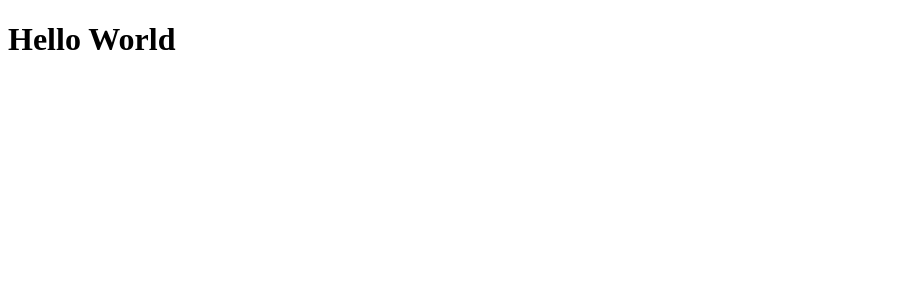
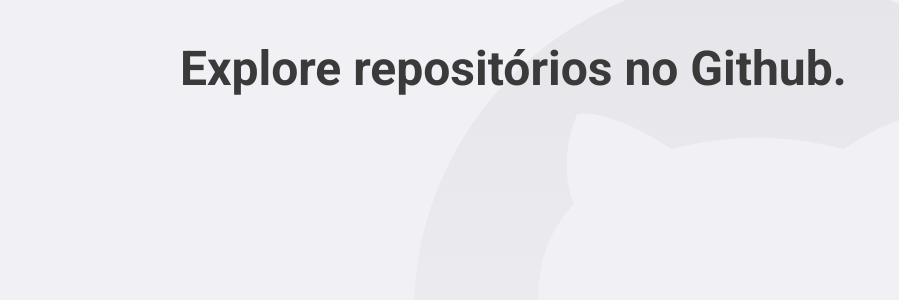
Before and after one commit to Qnedy/github-explorer, a React (Create React App) app: page / in a window 1280 px wide. Shown: the top 300 px of the page, without its empty margins (0-899 px from the left). Built offline with nearby package versions, Linux system fonts and the light colour scheme.

Commit message:
added global styles with styled components

```diff
--- a/package.json
+++ b/package.json
@@ -10,9 +10,12 @@
     "@types/node": "^12.0.0",
     "@types/react": "^16.9.0",
     "@types/react-dom": "^16.9.0",
+    "@types/styled-components": "^5.1.1",
     "react": "^16.13.1",
     "react-dom": "^16.13.1",
+    "react-router-dom": "^5.2.0",
     "react-scripts": "3.4.1",
+    "styled-components": "^5.1.1",
     "typescript": "~3.7.2"
   },
   "scripts": {
@@ -34,6 +37,7 @@
     ]
   },
   "devDependencies": {
+    "@types/react-router-dom": "^5.1.5",
     "@typescript-eslint/eslint-plugin": "^3.6.0",
     "@typescript-eslint/parser": "^3.6.0",
     "eslint": "6.8.0",
--- a/public/index.html
+++ b/public/index.html
@@ -6,6 +6,8 @@
     <meta name="theme-color" content="#3a3a3a" />
 
     <title>Github Explorer</title>
+
+    <link href="https://fonts.googleapis.com/css2?family=Roboto:wght@400;700&display=swap" rel="stylesheet">
   </head>
   <body>
     <noscript>You need to enable JavaScript to run this app.</noscript>
--- a/src/App.tsx
+++ b/src/App.tsx
@@ -1,7 +1,17 @@
 import React from 'react';
+import { BrowserRouter } from 'react-router-dom';
+import Routes from './routes/index';
 
-function App() {
-  return <h1>Hello World</h1>;
-}
+import GlobalStyle from './styles/global';
+
+const App: React.FC = () => (
+  <>
+    <BrowserRouter>
+      <Routes />
+    </BrowserRouter>
+
+    <GlobalStyle />
+  </>
+);
 
 export default App;
--- /dev/null
+++ b/src/pages/Dashboard/index.tsx
@@ -0,0 +1,9 @@
+import React from 'react';
+
+import { Title } from './styles';
+
+const Dashboard: React.FC = () => {
+  return <Title>Explore repositórios no Github.</Title>;
+};
+
+export default Dashboard;
--- /dev/null
+++ b/src/pages/Dashboard/styles.ts
@@ -0,0 +1,6 @@
+import styled from 'styled-components';
+
+export const Title = styled.h1`
+  font-size: 48px;
+  color: #3a3a3a;
+`;
--- /dev/null
+++ b/src/pages/Repository/index.tsx
@@ -0,0 +1,7 @@
+import React from 'react';
+
+const Repository: React.FC = () => {
+  return <h1>Repository</h1>;
+};
+
+export default Repository;
--- /dev/null
+++ b/src/routes/index.tsx
@@ -0,0 +1,14 @@
+import React from 'react';
+import { Switch, Route } from 'react-router-dom';
+
+import Dashboard from '../pages/Dashboard';
+import Repository from '../pages/Repository';
+
+const Routes: React.FC = () => (
+  <Switch>
+    <Route path="/" exact component={Dashboard} />
+    <Route path="/repository" exact component={Repository} />
+  </Switch>
+);
+
+export default Routes;
--- /dev/null
+++ b/src/styles/global.ts
@@ -0,0 +1,31 @@
+import { createGlobalStyle } from 'styled-components';
+
+import githubBackground from '../assets/github-background.svg';
+
+export default createGlobalStyle`
+  *{
+    margin: 0%;
+    padding: 0;
+    outline: 0;
+    box-sizing: border-box;
+  }
+
+  body{
+    background: #f0f0f5 url(${githubBackground}) no-repeat 70% top;
+    -webkit-font-smoothing: antialiased;
+  }
+
+  body, input, button{
+    font: 16px Roboto, sans-serif;
+  }
+
+  #root{
+    max-width: 960px;
+    margin: 0 auto;
+    padding: 40px 20px;
+  }
+
+  button{
+    cursor: pointer;
+  }
+`;
```
Also changed, not shown: src/assets/github-background.svg (added), 1 other file (tests, documents, lock files or other folders).
